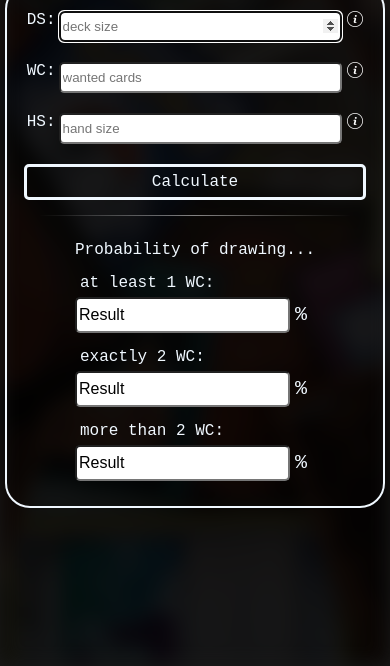
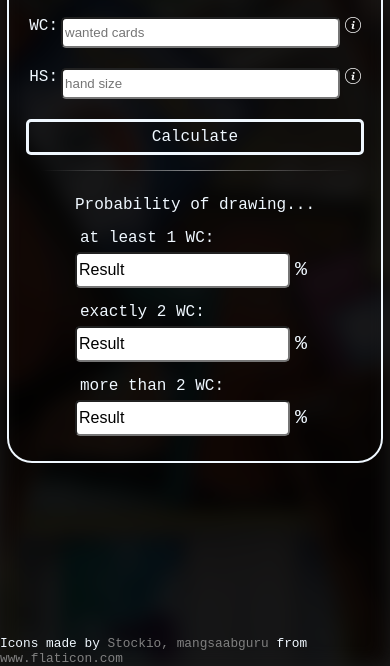
Before and after one commit to KarloHasnek/probabilityCalculator, a plain HTML site: page index.html in a window 390 px wide. Shown: the part 178-844 px from the top of the page. Drawn offline with Linux system fonts and the light colour scheme; a web font is replaced by a local one.

Commit message:
edit documentation, project structure, naming convention

```diff
--- a/index.html
+++ b/index.html
@@ -29,7 +29,7 @@
                 <div class="info-icon" data-tooltip-id="tooltip1">
                     <div class="tooltip" id="tooltip1">Input size of your deck here</div>
                     <img
-                        src="./assets/001-info.png"
+                        src="./assets/info.png"
                         alt="Info"
                         class="icon"
                     />
@@ -48,7 +48,7 @@
                         Input number of your wanted cards here (example: insert 3 if you have 3 copies of a card in deck)
                     </div>
                     <img
-                        src="./assets/001-info.png"
+                        src="./assets/info.png"
                         alt="Info"
                         class="icon"
                     />
@@ -67,7 +67,7 @@
                         Number of cards you want to draw in your hand (hand size)
                     </div>
                     <img
-                        src="./assets/001-info.png"
+                        src="./assets/info.png"
                         alt="Info"
                         class="icon"
                     />
@@ -124,5 +124,8 @@
             </div>
         </div>
     </div>
+    <footer>
+        <div class="attributions">Icons made by <a href="https://www.flaticon.com/authors/stockio" title="Stockio">Stockio,</a> <a href="https://www.flaticon.com/authors/mangsaabguru" title="mangsaabguru">mangsaabguru</a> from <a href="https://www.flaticon.com/" title="Flaticon">www.flaticon.com</a></div>
+    </footer>
 </body>
 </html>
--- a/styles/body.css
+++ b/styles/body.css
@@ -4,7 +4,14 @@ body {
     font-style: normal;
     color: aliceblue;
     display: flex;
+    flex-direction: column;
     justify-content: center;
+
+    /* adjustments made to fit the footer */
+    justify-content: space-between;
+    flex-direction: column;
+    height: 100vh;
+    margin: 0;
 }
 
 body::before {
--- a/styles/style.css
+++ b/styles/style.css
@@ -17,19 +17,23 @@
     width: 90%;
 }
 
-/* Chrome, Safari, Edge, Opera
+/* Chrome, Safari, Edge, Opera */
 input::-webkit-outer-spin-button,
 input::-webkit-inner-spin-button {
   -webkit-appearance: none;
   margin: 0;
 }
 
-Firefox
+/* Firefox */
 input[type=number] {
   -moz-appearance: textfield;
-} */
+}
 
 @media (max-width: 620px) {
+
+    .title {
+        display: ruby;
+    }
 
     .body {
         width: 100%;
@@ -41,7 +45,7 @@ input[type=number] {
     }
 
     .content {
-        width: 90%;
+        width: 85%;
         height: auto;
         padding: 20px;
     }
@@ -108,3 +112,13 @@ input[type=number] {
         opacity: 0;
     }
 }
+
+.attributions a {
+    color: gray;
+    text-decoration: none;
+}
+
+footer {
+    font-size: 0.8em;
+    align-self: flex-end;
+}
```
Also changed, not shown: assets/info.png (renamed from assets/001-info.png), assets/ygo-back.png (deleted), 1 other file.
